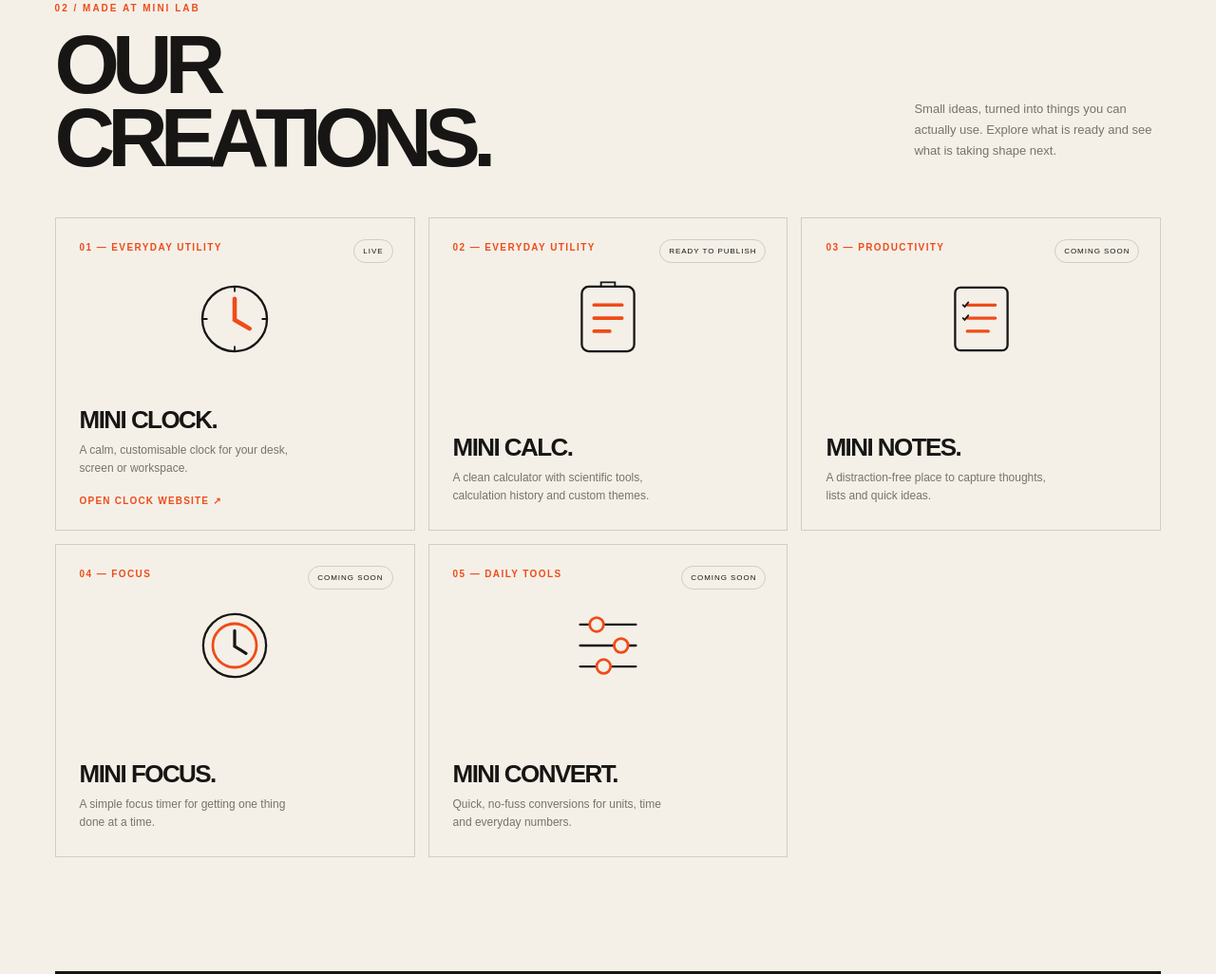
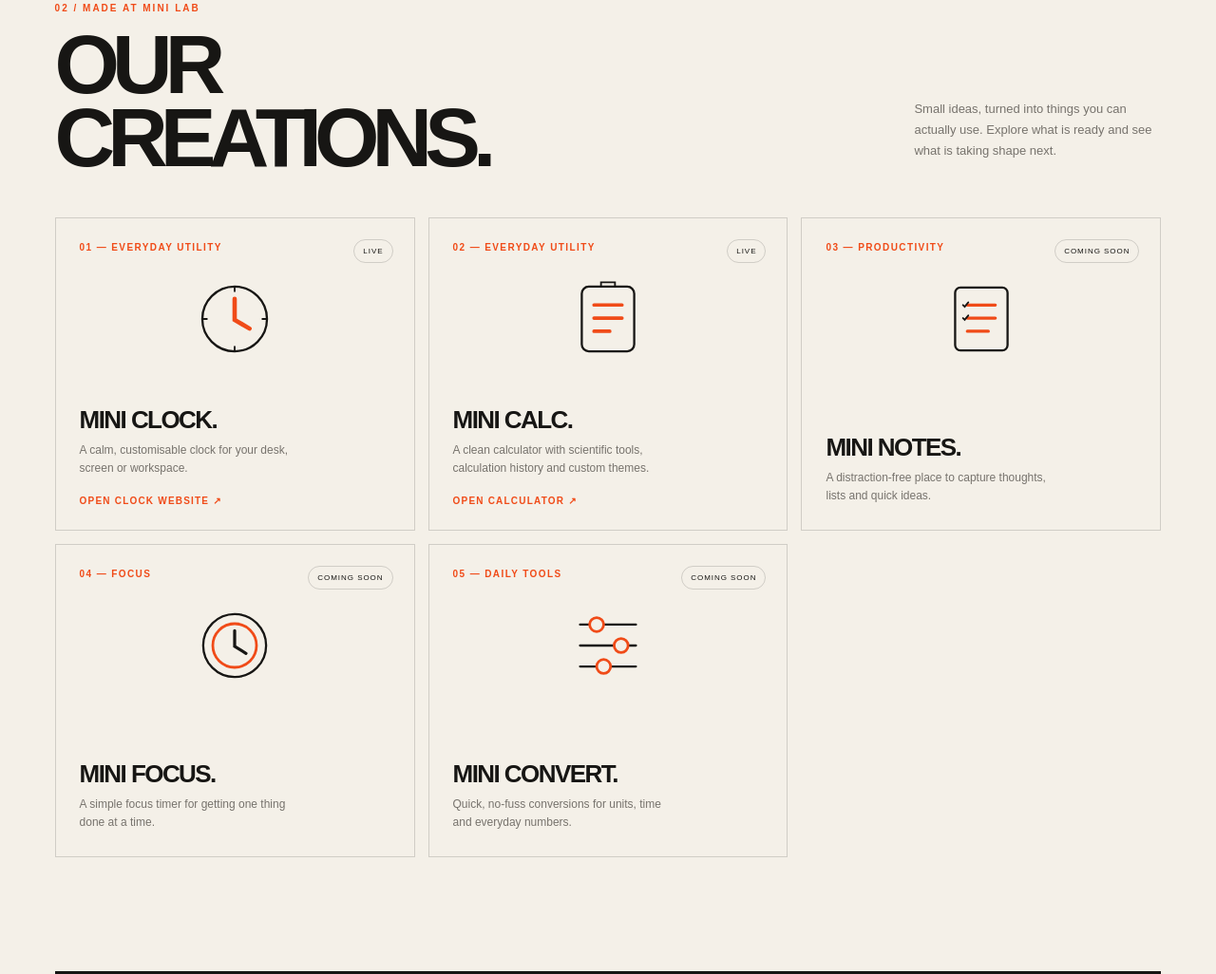
Before and after one commit to srijan-90/MINI-LABS, a plain HTML site: page index.html in a window 1280 px wide. Shown: the part 2139-3165 px from the top of the page at 95% size. Drawn offline with Linux system fonts and the light colour scheme.

Commit message:
Publish MINI CALC in Our Creations

```diff
--- a/index.html
+++ b/index.html
@@ -47,7 +47,7 @@
 <div class="section-top"><div><div class="kicker">02 / Made at MINI LAB</div><h2>OUR<br>CREATIONS.</h2></div><p class="section-intro">Small ideas, turned into things you can actually use. Explore what is ready and see what is taking shape next.</p></div>
 <div class="work-grid creations-grid">
 <a class="work creation-live" href="https://srijan-90.github.io/mini-clock/" aria-label="Open MINI CLOCK website"><span class="work-num">01 — EVERYDAY UTILITY</span><span class="status">Live</span><div class="work-icon"><svg viewBox="0 0 100 100" fill="none" aria-hidden="true"><circle cx="50" cy="50" r="37" stroke="currentColor" stroke-width="2.5"/><path d="M50 27v24l17 10" stroke="#F04B18" stroke-width="5" stroke-linecap="round"/><path d="M50 13v6M87 50h-6M50 87v-6M13 50h6" stroke="currentColor" stroke-width="2"/></svg></div><h3>MINI CLOCK.</h3><p>A calm, customisable clock for your desk, screen or workspace.</p><span class="creation-link">Open clock website ↗</span></a>
-<article class="work creation-soon"><span class="work-num">02 — EVERYDAY UTILITY</span><span class="status">Ready to publish</span><div class="work-icon"><svg viewBox="0 0 100 100" fill="none" aria-hidden="true"><rect x="20" y="13" width="60" height="74" rx="8" stroke="currentColor" stroke-width="2.5"/><path d="M34 34h32M34 49h32M34 64h18" stroke="#F04B18" stroke-width="4" stroke-linecap="round"/><path d="M42 13v-5h16v5" stroke="currentColor" stroke-width="2"/></svg></div><h3>MINI CALC.</h3><p>A clean calculator with scientific tools, calculation history and custom themes.</p></article>
+<a class="work creation-live" href="https://srijan-90.github.io/mini-calci/" aria-label="Open MINI CALC website"><span class="work-num">02 — EVERYDAY UTILITY</span><span class="status">Live</span><div class="work-icon"><svg viewBox="0 0 100 100" fill="none" aria-hidden="true"><rect x="20" y="13" width="60" height="74" rx="8" stroke="currentColor" stroke-width="2.5"/><path d="M34 34h32M34 49h32M34 64h18" stroke="#F04B18" stroke-width="4" stroke-linecap="round"/><path d="M42 13v-5h16v5" stroke="currentColor" stroke-width="2"/></svg></div><h3>MINI CALC.</h3><p>A clean calculator with scientific tools, calculation history and custom themes.</p><span class="creation-link">Open calculator ↗</span></a>
 <article class="work creation-soon"><span class="work-num">03 — PRODUCTIVITY</span><span class="status">Coming soon</span><div class="work-icon"><svg viewBox="0 0 100 100" fill="none" aria-hidden="true"><rect x="20" y="14" width="60" height="72" rx="6" stroke="currentColor" stroke-width="2.5"/><path d="M34 34h32M34 49h32M34 64h24" stroke="#F04B18" stroke-width="3.5" stroke-linecap="round"/><path d="m29 34 2 2 4-5M29 49l2 2 4-5" stroke="currentColor" stroke-width="2" stroke-linecap="round"/></svg></div><h3>MINI NOTES.</h3><p>A distraction-free place to capture thoughts, lists and quick ideas.</p></article>
 <article class="work creation-soon"><span class="work-num">04 — FOCUS</span><span class="status">Coming soon</span><div class="work-icon"><svg viewBox="0 0 100 100" fill="none" aria-hidden="true"><circle cx="50" cy="50" r="36" stroke="currentColor" stroke-width="2.5"/><circle cx="50" cy="50" r="25" stroke="#F04B18" stroke-width="3"/><path d="M50 33v18l13 8" stroke="currentColor" stroke-width="3.5" stroke-linecap="round"/></svg></div><h3>MINI FOCUS.</h3><p>A simple focus timer for getting one thing done at a time.</p></article>
 <article class="work creation-soon"><span class="work-num">05 — DAILY TOOLS</span><span class="status">Coming soon</span><div class="work-icon"><svg viewBox="0 0 100 100" fill="none" aria-hidden="true"><path d="M18 26h64M18 50h64M18 74h64" stroke="currentColor" stroke-width="2.5" stroke-linecap="round"/><circle cx="37" cy="26" r="8" fill="var(--paper)" stroke="#F04B18" stroke-width="3"/><circle cx="65" cy="50" r="8" fill="var(--paper)" stroke="#F04B18" stroke-width="3"/><circle cx="45" cy="74" r="8" fill="var(--paper)" stroke="#F04B18" stroke-width="3"/></svg></div><h3>MINI CONVERT.</h3><p>Quick, no-fuss conversions for units, time and everyday numbers.</p></article>
```
